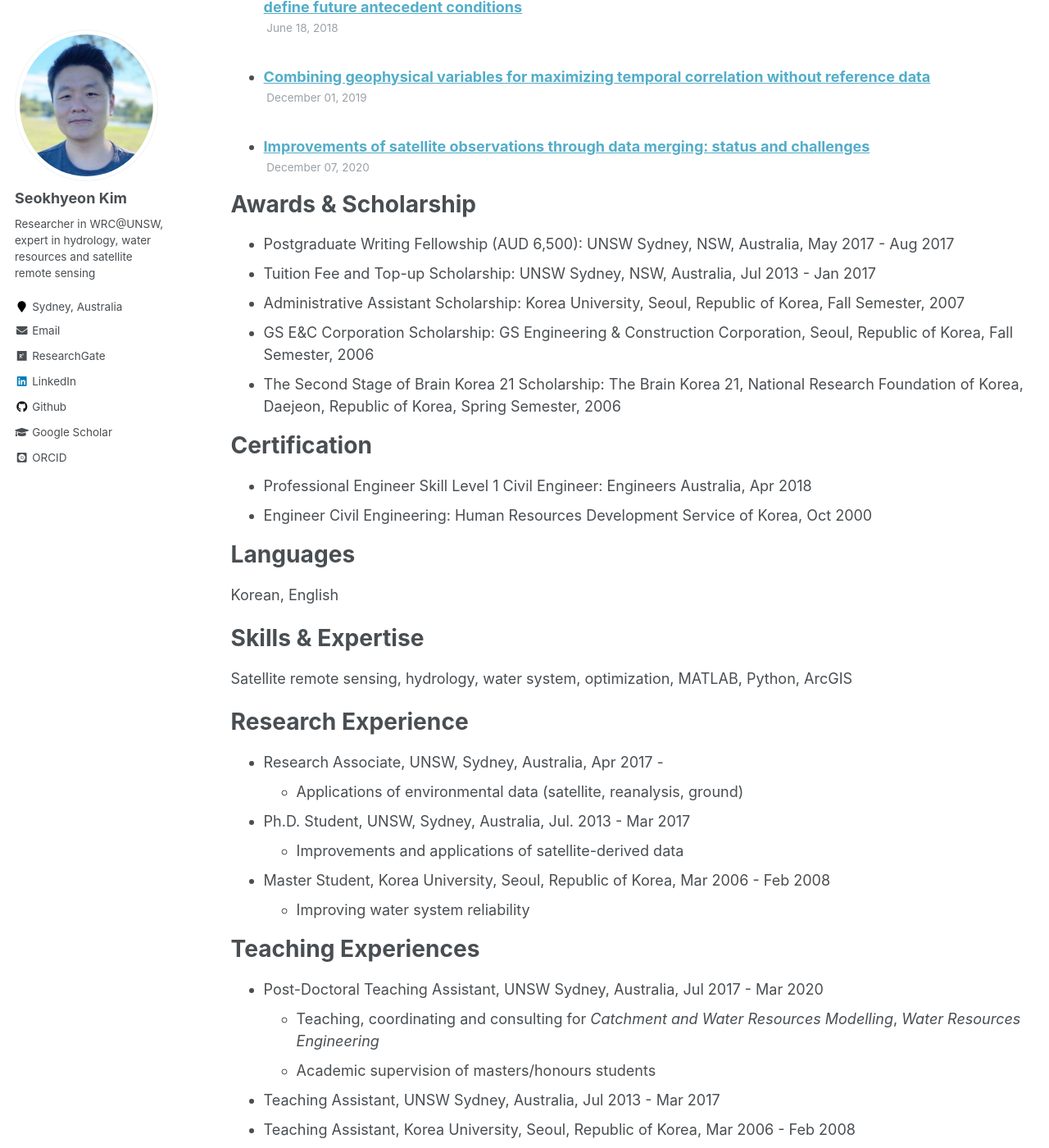
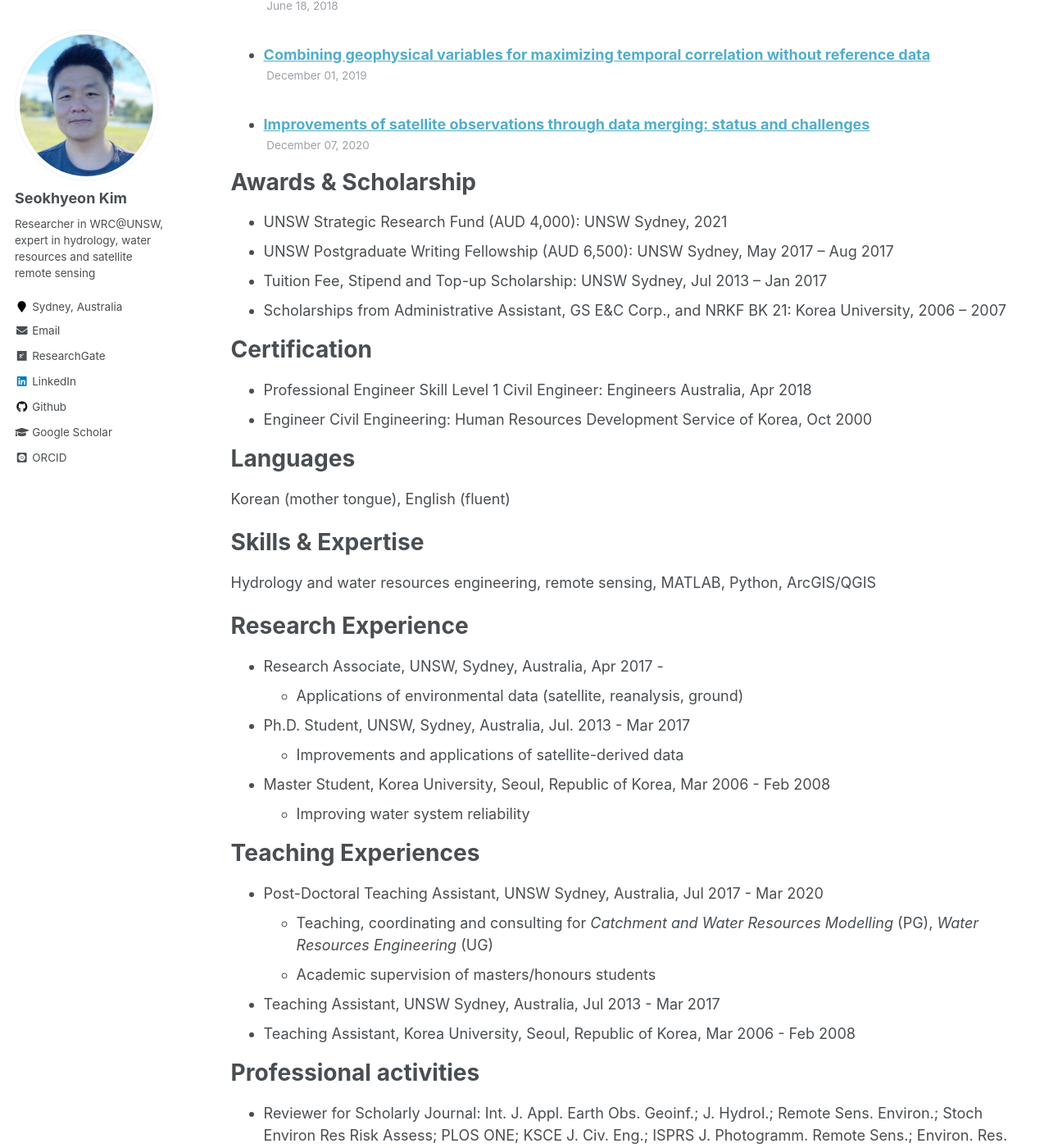
Before and after one commit to uawds/SanghoonJunWater.github.io, a Jekyll site: the page built from _pages/cv.md, in a window 1280 px wide and 1400 px high, scrolled down 4482 px. Shown: the whole window at 82% size. Built offline with Jekyll 4.4.1, drawn with Linux system fonts in a browser that asks for light colours; some web fonts are replaced; some of the changed text lies outside the part shown.

Commit message:
updateCV

```diff
--- a/_pages/cv.md
+++ b/_pages/cv.md
@@ -13,20 +13,20 @@ Download CV [(Eng, ](https://steelpl.github.io/files/CV_Seokhyeon.pdf)[Kor)](htt
 
 Education
 ======
-* Doctor of Philosophy (Remote Sensing of Environment, Hydrology), Jul 2013 - Nov 2017
+* Ph.D. (Water Resources Engineering and Remote Sensing of Environment), Jul 2013 - Nov 2017
   * School of Civil and Environmental Engineering, UNSW Sydney, NSW, Australia
-  * Thesis title: [<i>Improvements and applications of satellite-derived soil moisture for flood forecasting</i>](https://www.unsworks.unsw.edu.au/primo-explore/fulldisplay?vid=UNSWORKS&docid=unsworks_47629&context=L)
+  * Thesis: [<i>Improvements and applications of satellite-derived soil moisture for flood forecasting</i>](https://www.unsworks.unsw.edu.au/primo-explore/fulldisplay?vid=UNSWORKS&docid=unsworks_47629&context=L)
   * Supervisors: [Ashish Sharma](https://scholar.google.com.au/citations?user=C_9ndbcAAAAJ&hl=en), [Fiona Johnson](https://scholar.google.com.au/citations?user=PYu5v4YAAAAJ&hl=en), [Yi Y. Liu](https://scholar.google.com.au/citations?user=iTSHW9wAAAAJ&hl=en)
 * Master of Engineering (Water Resources Engineering), Mar 2006 - Feb 2008
   * School of Civil and Environmental Engineering, UNSW Sydney, NSW, Australia
-  * Thesis title: [<i>Study for Improving Water Distribution System Reliability</i>](https://library.korea.ac.kr/detail/?cid=CAT000045436610&ctype=t&lang=en)
+  * Thesis: [<i>Study for Improving Water Distribution System Reliability</i>](https://library.korea.ac.kr/detail/?cid=CAT000045436610&ctype=t&lang=en)
   * Supervisor: [Joong Hoon Kim](https://scholar.google.com.au/citations?user=c_iisoEAAAAJ&hl=en)
 * Bachelor of Engineering (Civil and Environmental Engineering), Mar 1997 - Feb 2001
   * School of Civil and Environmental Engineering, Korea University, Seoul, Republic of Korea
 
 Professional Appointments
 ======
-* Associate Manager, Water resources engineering in Hyundai Engineering and Construction Co., Ltd., Seoul, Korea, Jan 2008 - Jul 2013
+* Associate Manager, Water resources engineering in HDEC, Seoul, Republic of Korea, Jan 2008 - Jul 2013
 
 Military services (compulsory)
 ======
@@ -46,11 +46,10 @@ Presentations
 
 Awards & Scholarship
 ======
-* Postgraduate Writing Fellowship (AUD 6,500): UNSW Sydney, NSW, Australia, May 2017 - Aug 2017
-* Tuition Fee and Top-up Scholarship: UNSW Sydney, NSW, Australia, Jul 2013 - Jan 2017
-* Administrative Assistant Scholarship: Korea University, Seoul, Republic of Korea, Fall Semester, 2007
-* GS E&C Corporation Scholarship: GS Engineering & Construction Corporation, Seoul, Republic of Korea, Fall Semester, 2006
-* The Second Stage of Brain Korea 21 Scholarship: The Brain Korea 21, National Research Foundation of Korea, Daejeon, Republic of Korea, Spring Semester, 2006
+* UNSW Strategic Research Fund (AUD 4,000): UNSW Sydney, 2021
+* UNSW Postgraduate Writing Fellowship (AUD 6,500): UNSW Sydney, May 2017 – Aug 2017
+* Tuition Fee, Stipend and Top-up Scholarship: UNSW Sydney, Jul 2013 – Jan 2017
+* Scholarships from Administrative Assistant, GS E&C Corp., and NRKF BK 21: Korea University, 2006 – 2007
 
 Certification
 ======
@@ -59,11 +58,11 @@ Certification
 
 Languages
 ======
-Korean, English
+Korean (mother tongue), English (fluent)
 
 Skills & Expertise
 ======
-Satellite remote sensing, hydrology, water system, optimization, MATLAB, Python, ArcGIS
+Hydrology and water resources engineering, remote sensing, MATLAB, Python, ArcGIS/QGIS
 
 Research Experience
 ======
@@ -77,15 +76,15 @@ Research Experience
 Teaching Experiences
 ======
 * Post-Doctoral Teaching Assistant, UNSW Sydney, Australia, Jul 2017 - Mar 2020
-  *	Teaching, coordinating and consulting for <i>Catchment and Water Resources Modelling</i>, <i>Water Resources Engineering</i>
+  *	Teaching, coordinating and consulting for <i>Catchment and Water Resources Modelling</i> (PG), <i>Water Resources Engineering</i> (UG)
   * Academic supervision of masters/honours students
 * Teaching Assistant, UNSW Sydney, Australia, Jul 2013 - Mar 2017
 * Teaching Assistant, Korea University, Seoul, Republic of Korea, Mar 2006 - Feb 2008
 
 Professional activities
 ======
-*	Reviewer for Scholarly Journal: International Journal of Applied Earth Observation and Geoinformation; Journal of Hydrology; Remote Sensing of Environment; Stochastic Environmental Research and Risk; PLOS ONE; KSCE Journal of Civil Engineering; ISPRS Journal of Photogrammetry and Remote Sensing; Environmental Research Letters
-*	Conference session convener: Asia Oceania Geosciences Society (AOGS) 2020
+*	Reviewer for Scholarly Journal: Int. J. Appl. Earth Obs. Geoinf.; J. Hydrol.; Remote Sens. Environ.; Stoch Environ Res Risk Assess; PLOS ONE; KSCE J. Civ. Eng.; ISPRS J. Photogramm. Remote Sens.; Environ. Res. Lett.; ISPRS Int. J. Geo-Inf.
+*	Conference session convener: AOGS 2020 and MODSIM 2021
 *	Professional membership: Member, Engineers Australia (EA); Member, Australian Water Association (AWA); Member, Korean Society of Remote Sensing (KSRS); Member, Korea Water Resources Association (KWRA); Member, Korean Society of Civil Engineers (KSCE)
 
 Projects Involved
```
Also changed, not shown: _pages/about.md (+10 -10 lines).
